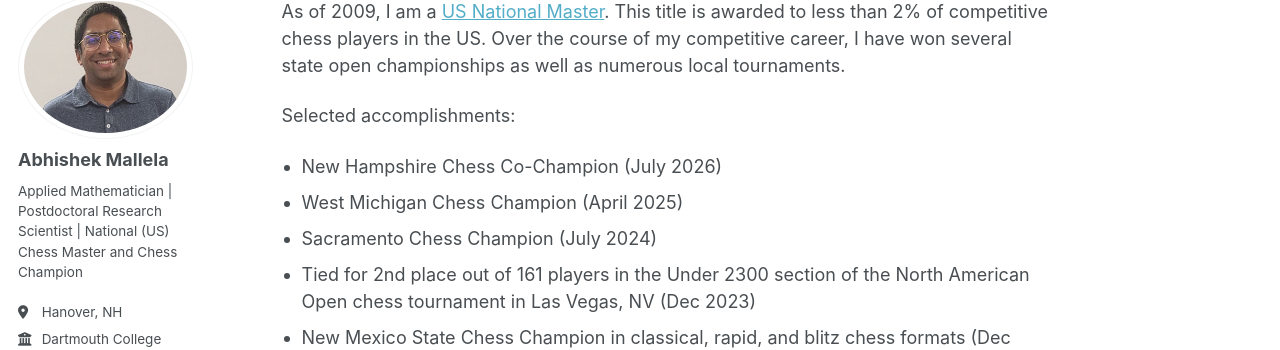
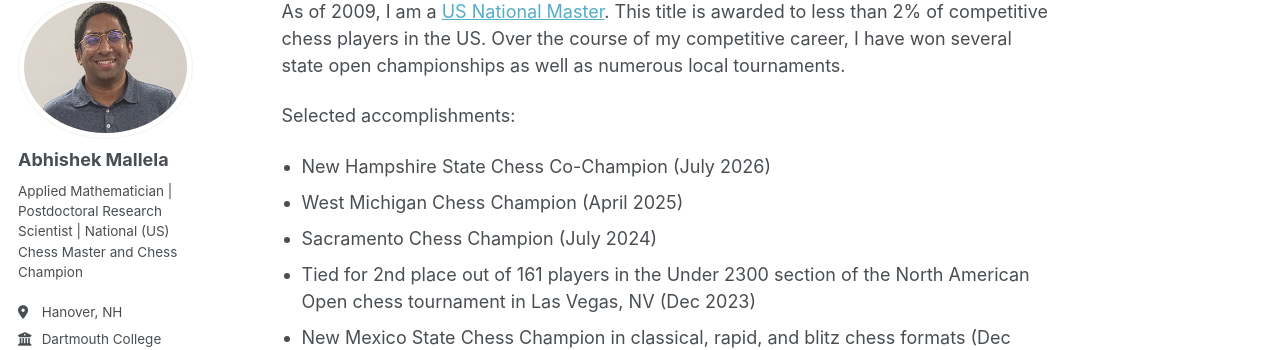
Before and after one commit to dynova/dynova.github.io, a Jekyll site: the page built from _pages/hobbies.md, in a window 1280 px wide and 900 px high, scrolled down 504 px. Shown: the part 104-454 px from the top of the window. Built offline with Jekyll 4.4.1, drawn with Linux system fonts in a browser that asks for light colours; some web fonts are replaced.

Commit message:
Updated hobbies

```diff
--- a/_pages/hobbies.md
+++ b/_pages/hobbies.md
@@ -23,7 +23,7 @@ As of 2009, I am a <a href="https://ratings.uschess.org/player/12888811">US Nati
 Selected accomplishments:
 </p>
 <ul style="padding-left: 20px;">
-    <li>New Hampshire Chess Co-Champion (July 2026)</li>
+    <li>New Hampshire State Chess Co-Champion (July 2026)</li>
 	<li>West Michigan Chess Champion (April 2025)</li>
 	<li>Sacramento Chess Champion (July 2024)</li>
     <li>Tied for 2nd place out of 161 players in the Under 2300 section of the North American Open chess tournament in Las Vegas, NV (Dec 2023)</li>
```
